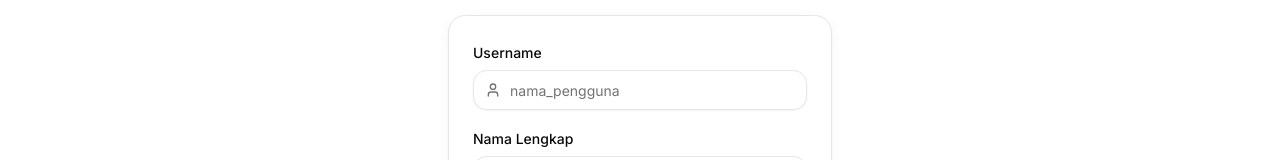
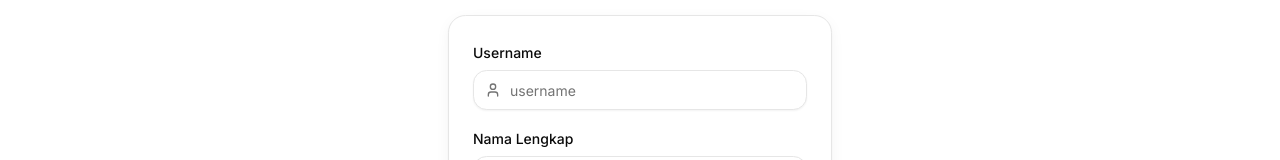
Before and after one commit to rizkyfhadill/temuin, a Next.js app: page /register in a window 1280 px wide. Shown: the part 228-388 px from the top of the page. Built offline with nearby package versions, Linux system fonts and the light colour scheme; no server answers.

Commit message:
fix: register placeholder

```diff
--- a/app/(auth)/register/page.tsx
+++ b/app/(auth)/register/page.tsx
@@ -117,7 +117,7 @@ export default function RegisterPage() {
             <Label htmlFor="username">Username</Label>
             <div className="relative">
               <User className="absolute left-3 top-1/2 size-4 -translate-y-1/2 text-muted-foreground" />
-              <Input id="username" value={form.username} onChange={set("username")} className="pl-9" placeholder="nama_pengguna" />
+              <Input id="username" value={form.username} onChange={set("username")} className="pl-9" placeholder="username" />
             </div>
             {errors.username && <p className="text-xs text-destructive">{errors.username}</p>}
           </div>
```
